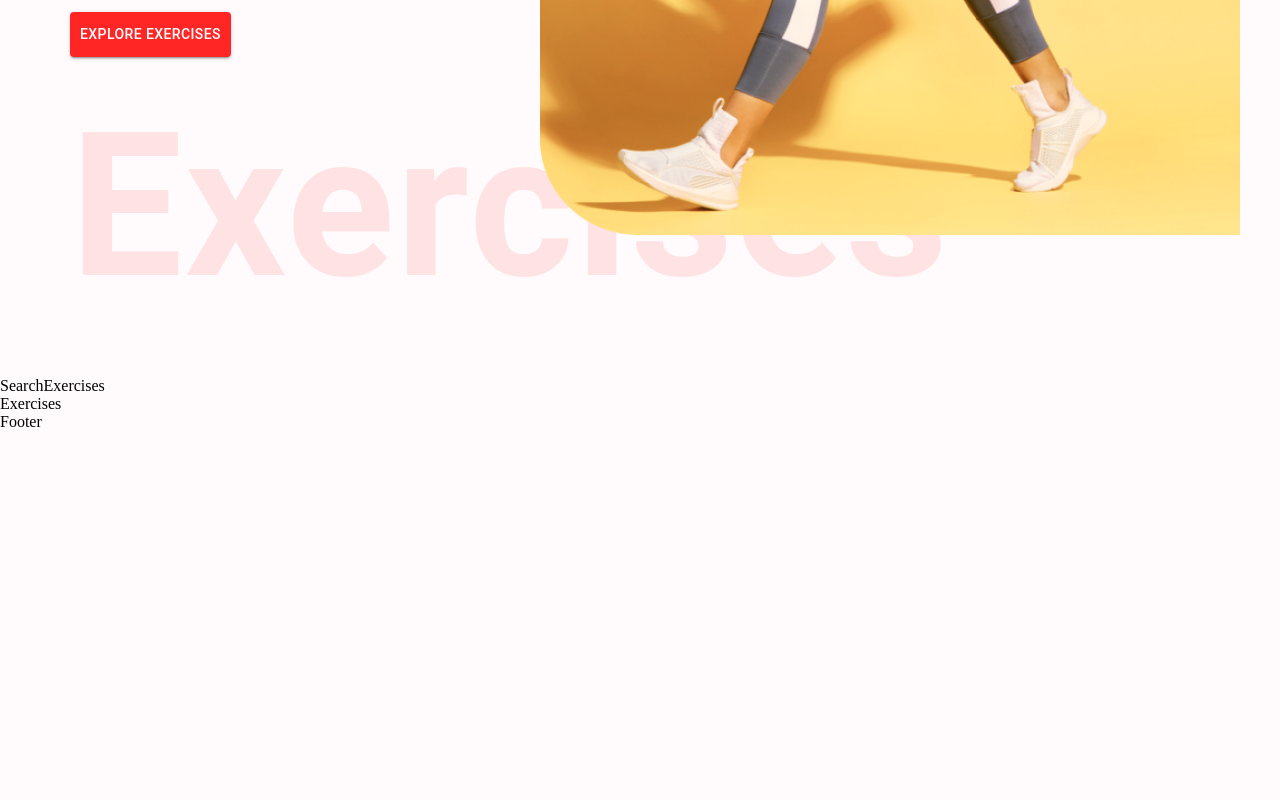
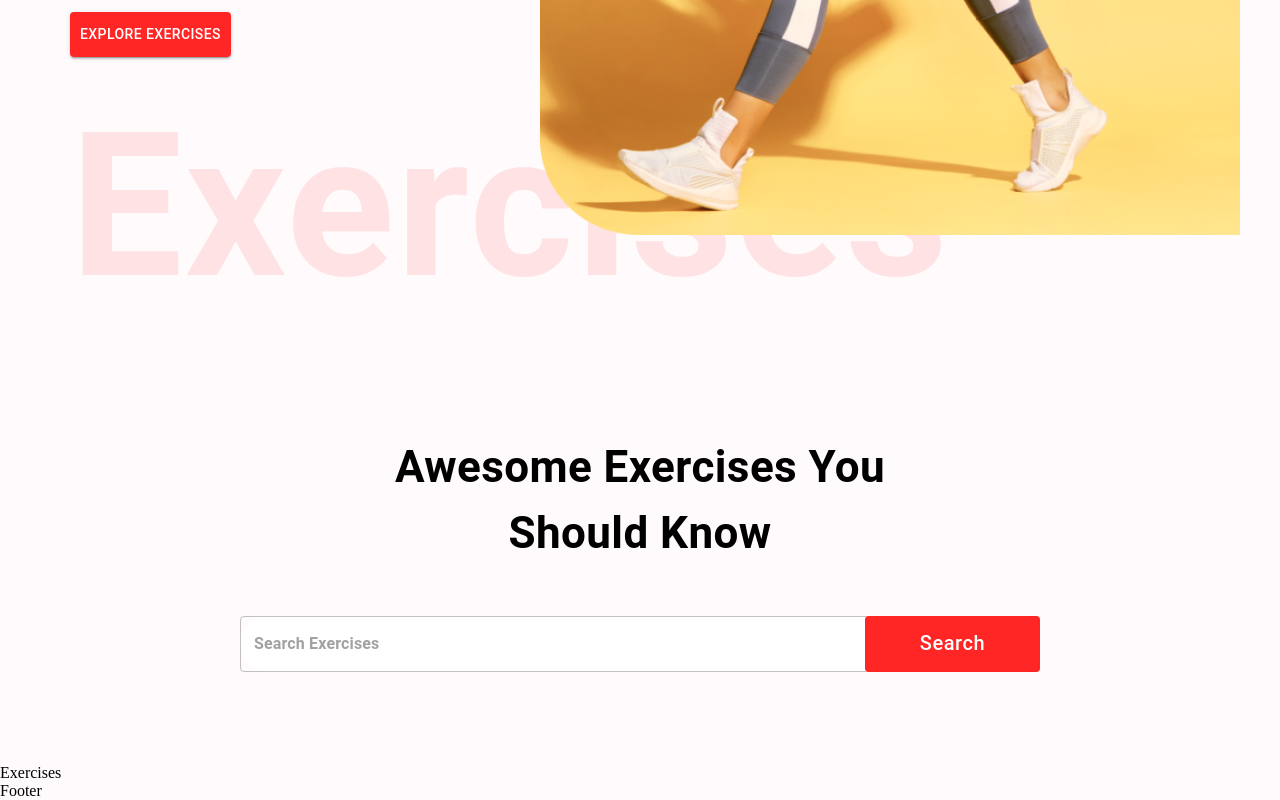
Before and after one commit to VishalChoudhary/myfitness-app, a React (Create React App) app: page / in a window 1280 px wide. Shown: the part 631-1431 px from the top of the page. Before the commit the page ends 1062 px from the top, so only its background shows below. Built offline with nearby package versions, Linux system fonts and the light colour scheme.

Commit message:
search exercise ui commit

```diff
--- a/src/components/SearchExercises.js
+++ b/src/components/SearchExercises.js
@@ -1,8 +1,61 @@
-import React from 'react'
+import React, { useState, useEffect } from 'react';
+import { Box, Stack, Button, TextField, Typography } from '@mui/material';
+
 
 const SearchExercises = () => {
+
+    const [search, setSearch] = useState('');
+
+    const handleSearch = async () => {
+        if (search) {
+            // const exercisesData=await fetchData();
+        }
+    }
+
     return (
-        <div>SearchExercises</div>
+        <Stack alignItems="center" mt="37px"
+            justifyContent="center" p="20px">
+            <Typography fontWeight={700}
+                sx={{
+                    fontSize: { lg: '44px', xs: '30px' }
+                }} mb="50px" textAlign="center">
+                Awesome Exercises You <br />
+                Should Know
+            </Typography>
+            <Box position="relative" mb="72px">
+                <TextField
+                    sx={{
+                        input: {
+                            fontWeight: '700',
+                            border: 'none',
+                            borderRadius: '4px'
+                        },
+                        width: { lg: '800px', xs: '350px' },
+                        backgroundColor: '#fff',
+                        borderRadius: '40px'
+                    }}
+                    height="76px"
+                    value={search}
+                    onChange={(e) => setSearch(e.target.value.toLowerCase())}
+                    placeholder="Search Exercises"
+                    type="text"
+                />
+                <Button className='search-btn'
+                    sx={{
+                        bgcolor: '#FF2625',
+                        color: '#fff',
+                        textTransform: 'none',
+                        width: { lg: '175px', sx: '80px' },
+                        fontSize: { lg: '20px', xs: '14px' },
+                        height: '56px',
+                        position: "absolute",
+                        right: '0'
+                    }}
+                    onClick={handleSearch}>
+                    Search
+                </Button>
+            </Box>
+        </Stack>
     )
 }
 
```
